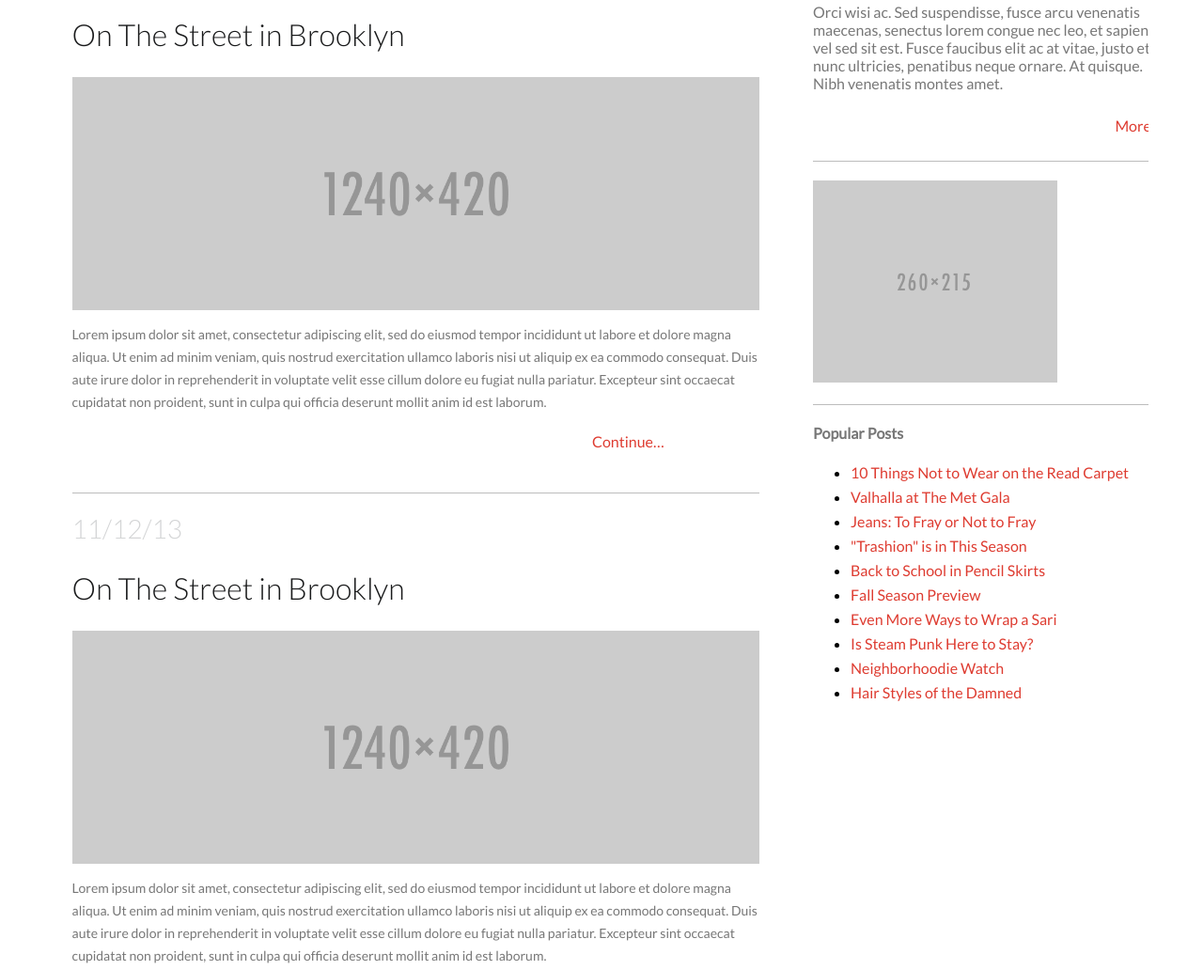
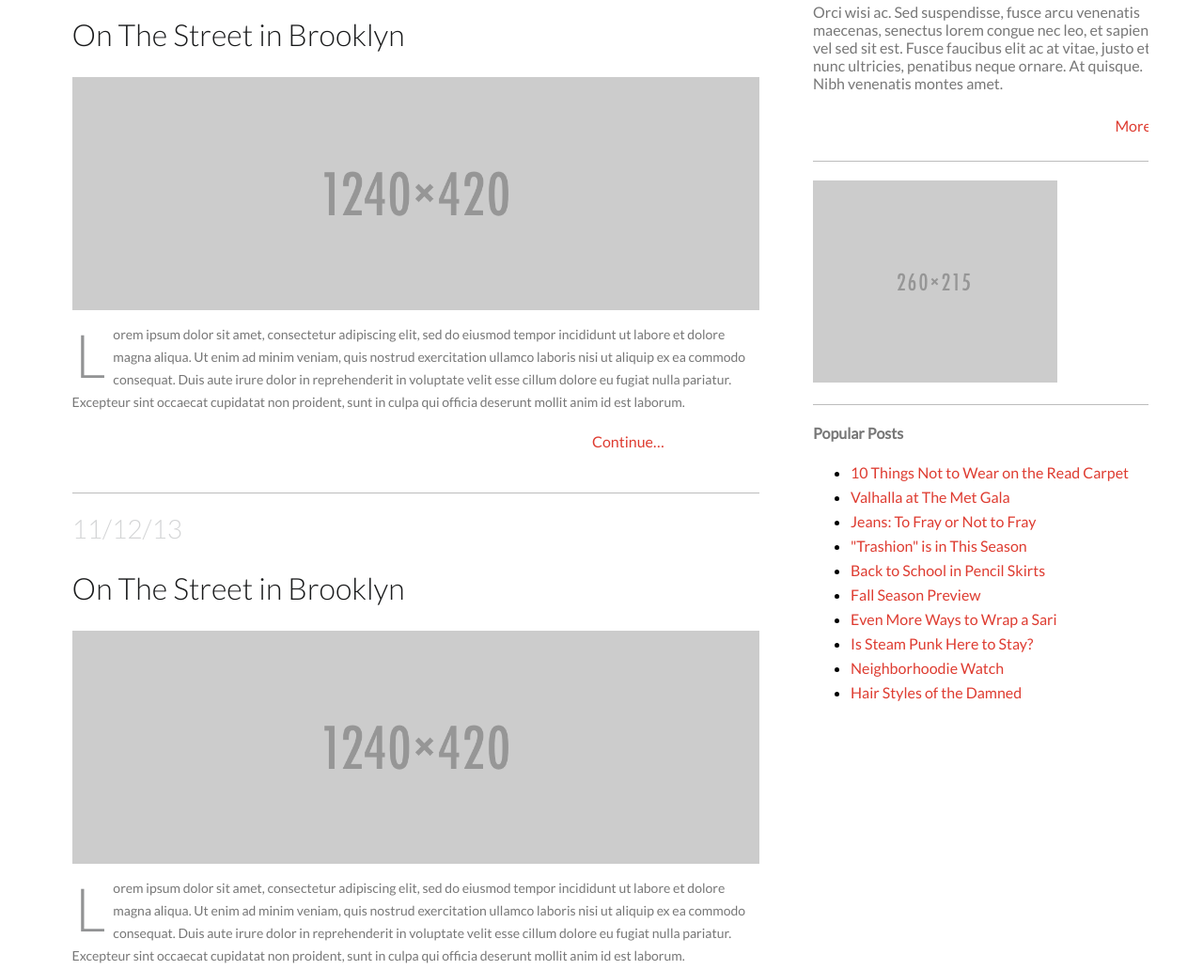
Before and after one commit to wmanderson/Fashion-Blog, a plain HTML site: page index.html in a window 1280 px wide. Shown: the part 285-1317 px from the top of the page at 94% size. Drawn offline with Linux system fonts and the light colour scheme.

Commit message:
First commit

```diff
--- a/css/style.css
+++ b/css/style.css
@@ -3,7 +3,6 @@
 body {
     font-family: "Lato", sans-serif;
 }
-
 a {
     color: #DE3C31;
     text-decoration: none;
@@ -11,7 +10,6 @@ a {
     -moz-transition: all 0.2s ease-in;
     transition: all 0.2s ease-in;
 }
-
 a:hover {
     text-decoration: underline;
 }
@@ -22,7 +20,6 @@ a:hover {
     margin: 60px 50px;
     overflow: hidden;
 }
-
 .col {
     display: block;
     float: left;
@@ -98,23 +95,19 @@ a:hover {
     text-align: left;
     padding: 0px;
 }
-
 .nav li {
     list-style: none;
     display: inline-block;
     border-right: #fff 1px solid;
     padding: 15px 15px;
 }
-
 .nav li:last-child {
     border: none;
 }
-
 .nav li:first-child {
     padding-left: 10px;
     padding-right: 10px;
 }
-
 .nav a {
     text-decoration: none;
     list-style: none;
@@ -125,32 +118,30 @@ a:hover {
     -moz-transition: all 0.3s ease;
     transition: all 0.3s ease;
 }
-
-.nav a:hover,
-.nav a:focus {
+.nav a:hover, .nav a:focus {
     color: #D4D5D6;
-
 }
-
-
-
 
 /*Article Layout*/
 
 .section {
     margin-top: 15px;
-
 }
-
 .blog {
     background-color: #fff;
     margin-top: 0px;
 }
 .entry {
-
     padding-right: 40px;
 }
-
+.entry .firstcharacter {
+    float: left;
+    color: #929394;
+    font-size: 64px;
+    font-weight: 200;
+    line-height: 60px;
+    padding: 4px 8px 0px 3px;
+}
 .lower-post {
     position: relative;
     height: 50px;
@@ -171,7 +162,6 @@ a[class="cta"] {
     margin-bottom: 20px;
     clear: both;
 }
-
 .post h1 {
     color: #191A1B;
     font-size: 32px;
@@ -188,15 +178,11 @@ a[class="cta"] {
     font-size: 14px;
     line-height: 24px;
 }
-
 .blog .img-responsive {
     max-width: 95%;
     height: auto;
     display: block;
-
 }
-
-
 
 /*Sidebar Layout*/
 
@@ -226,18 +212,12 @@ a[class="cta"] {
     padding: 0px 10px 0 10px;
     border-right: #929394 1px solid;
 }
-
 .footer li:last-child {
     border: none;
 }
-
 .footer a {
-  font-size: 14px;
-
-
+    font-size: 14px;
 }
-
 .footer small {
     color: #929394;
-
 }
--- a/index.html
+++ b/index.html
@@ -37,8 +37,9 @@
                         <h1>On The Street in Brooklyn</h1></div>
                     <img class="img-responsive" alt="blog post image" src="img/blog-img@2x.png">
                     <div class="entry">
-                      <p>Lorem ipsum dolor sit amet, consectetur adipiscing elit, sed do eiusmod tempor incididunt ut labore et dolore magna aliqua. Ut enim ad minim veniam, quis nostrud exercitation ullamco laboris nisi ut aliquip ex ea commodo consequat.
-                          Duis aute irure dolor in reprehenderit in voluptate velit esse cillum dolore eu fugiat nulla pariatur. Excepteur sint occaecat cupidatat non proident, sunt in culpa qui officia deserunt mollit anim id est laborum.</p>
+                        <p><span class="firstcharacter">L</span>orem ipsum dolor sit amet, consectetur adipiscing elit, sed do eiusmod tempor incididunt ut labore et dolore magna aliqua. Ut enim ad minim veniam, quis nostrud exercitation ullamco laboris
+                            nisi ut aliquip ex ea commodo consequat. Duis aute irure dolor in reprehenderit in voluptate velit esse cillum dolore eu fugiat nulla pariatur. Excepteur sint occaecat cupidatat non proident, sunt in culpa qui officia deserunt
+                            mollit anim id est laborum.</p>
                     </div>
                     <div class="lower-post">
                         <a href="#" class="cta">Continue…</a>
@@ -54,8 +55,9 @@
                         <h1>On The Street in Brooklyn</h1></div>
                     <img class="img-responsive" alt="blog post image" src="img/blog-img@2x.png">
                     <div class="entry">
-                      <p>Lorem ipsum dolor sit amet, consectetur adipiscing elit, sed do eiusmod tempor incididunt ut labore et dolore magna aliqua. Ut enim ad minim veniam, quis nostrud exercitation ullamco laboris nisi ut aliquip ex ea commodo consequat.
-                          Duis aute irure dolor in reprehenderit in voluptate velit esse cillum dolore eu fugiat nulla pariatur. Excepteur sint occaecat cupidatat non proident, sunt in culpa qui officia deserunt mollit anim id est laborum.</p>
+                        <p><span class="firstcharacter">L</span>orem ipsum dolor sit amet, consectetur adipiscing elit, sed do eiusmod tempor incididunt ut labore et dolore magna aliqua. Ut enim ad minim veniam, quis nostrud exercitation ullamco laboris
+                            nisi ut aliquip ex ea commodo consequat. Duis aute irure dolor in reprehenderit in voluptate velit esse cillum dolore eu fugiat nulla pariatur. Excepteur sint occaecat cupidatat non proident, sunt in culpa qui officia deserunt
+                            mollit anim id est laborum.</p>
                     </div>
                     <div class="lower-post col span-12">
                         <a href="#" class="cta">Continue…</a>
@@ -71,8 +73,9 @@
                         <h1>On The Street in Brooklyn</h1></div>
                     <img class="img-responsive" alt="blog post image" src="img/blog-img@2x.png">
                     <div class="entry">
-                      <p>Lorem ipsum dolor sit amet, consectetur adipiscing elit, sed do eiusmod tempor incididunt ut labore et dolore magna aliqua. Ut enim ad minim veniam, quis nostrud exercitation ullamco laboris nisi ut aliquip ex ea commodo consequat.
-                          Duis aute irure dolor in reprehenderit in voluptate velit esse cillum dolore eu fugiat nulla pariatur. Excepteur sint occaecat cupidatat non proident, sunt in culpa qui officia deserunt mollit anim id est laborum.</p>
+                        <p><span class="firstcharacter">L</span>orem ipsum dolor sit amet, consectetur adipiscing elit, sed do eiusmod tempor incididunt ut labore et dolore magna aliqua. Ut enim ad minim veniam, quis nostrud exercitation ullamco laboris
+                            nisi ut aliquip ex ea commodo consequat. Duis aute irure dolor in reprehenderit in voluptate velit esse cillum dolore eu fugiat nulla pariatur. Excepteur sint occaecat cupidatat non proident, sunt in culpa qui officia deserunt
+                            mollit anim id est laborum.</p>
                     </div>
                     <div class="lower-post col span-12">
                         <a href="#" class="cta">Continue…</a>
@@ -85,8 +88,8 @@
             <div class="aside col span-4">
                 <div class="about">
                     <h1>About Us</h1>
-                  <p>Orci wisi ac. Sed suspendisse, fusce arcu venenatis maecenas, senectus lorem congue nec leo, et sapien ut vel sed sit est. Fusce faucibus elit ac at vitae, justo et nunc ultricies, penatibus neque ornare. At quisque. Nibh venenatis montes
-                      amet.
+                    <p>Orci wisi ac. Sed suspendisse, fusce arcu venenatis maecenas, senectus lorem congue nec leo, et sapien ut vel sed sit est. Fusce faucibus elit ac at vitae, justo et nunc ultricies, penatibus neque ornare. At quisque. Nibh venenatis
+                        montes amet.
                     </p>
                     <div class="lower-post col span-12">
                         <a href="#" class="cta">More…</a>
```
Lines whose indentation alone changed are shown as unchanged.
